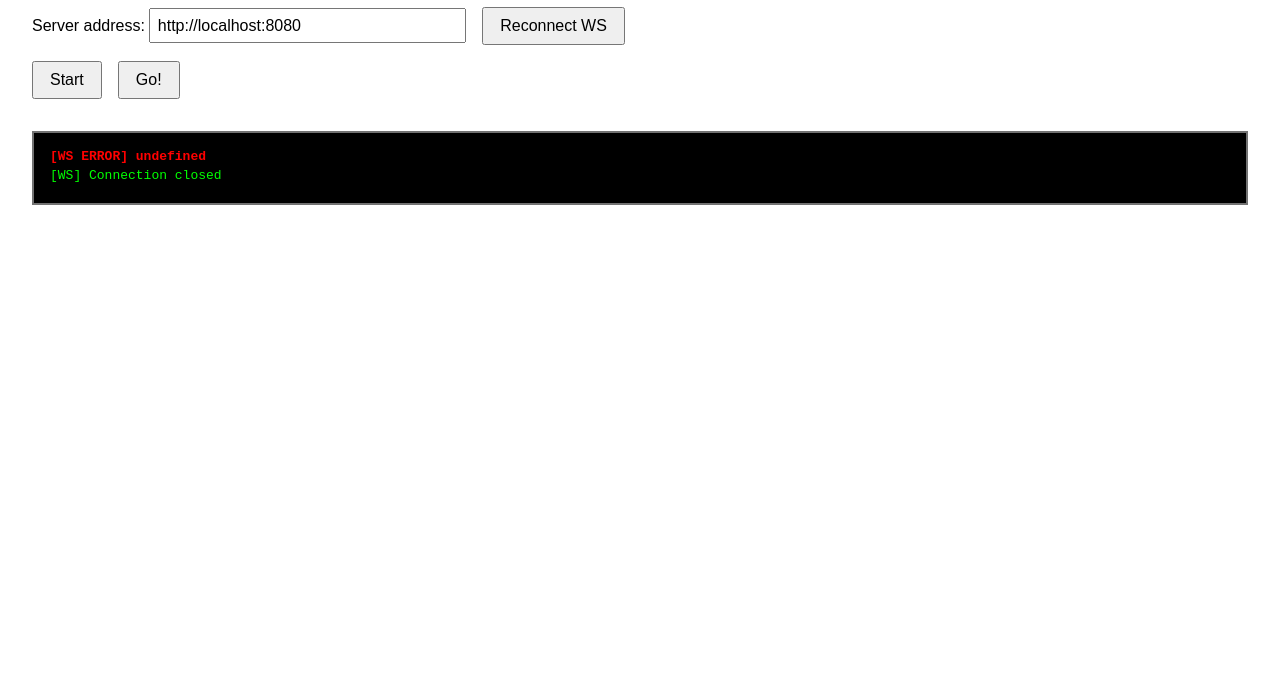
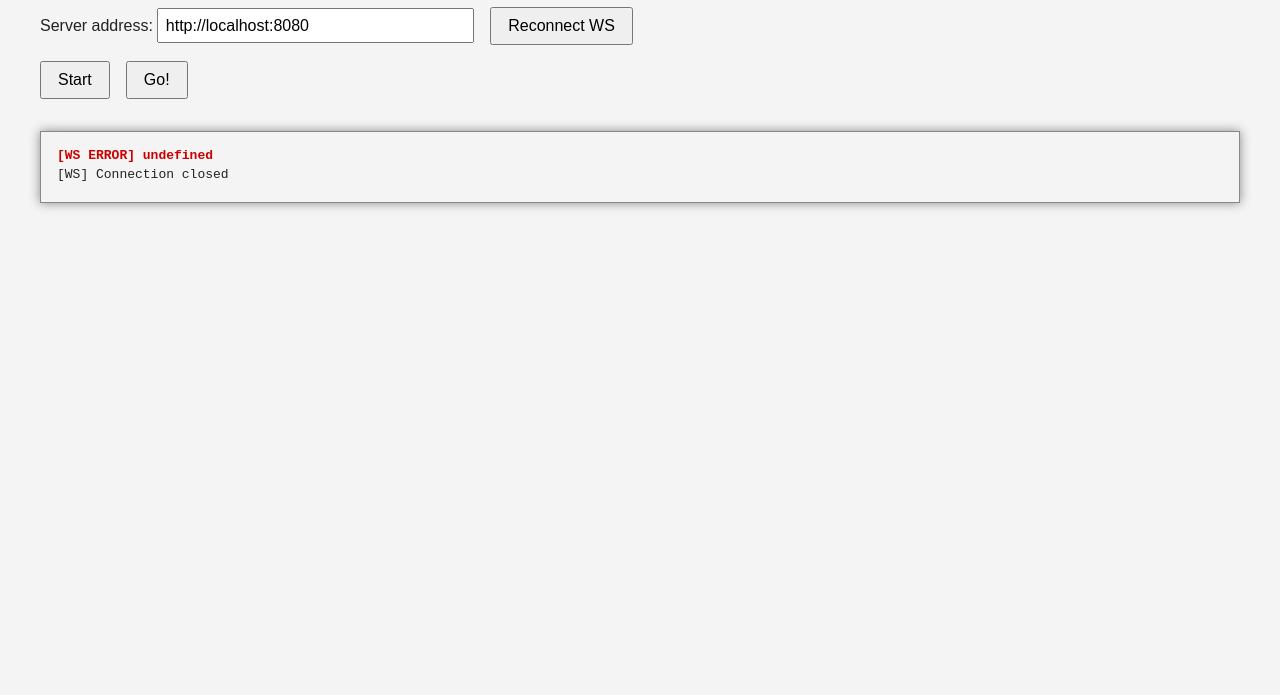
Before and after one commit to lukynmatuska/midi-server, a plain HTML site: page frontend/index.html in a window 1280 px wide. Shown: the part 105-800 px from the top of the page. Drawn offline with nearby package versions, Linux system fonts and the light colour scheme.

Commit message:
frontend: add dark mode and make it default

```diff
--- a/frontend/index.html
+++ b/frontend/index.html
@@ -7,19 +7,32 @@
   <title>MIDI Control Frontend</title>
   <script src="https://unpkg.com/vue@3/dist/vue.global.prod.js"></script>
   <style>
+    :root {
+      --bg-color: black;
+      --text-color: #00ff00;
+      --error-color: #ff4444;
+      --border-color: #00ff00;
+    }
+
+    @media (prefers-color-scheme: light) {
+      :root {
+        --bg-color: #f4f4f4;
+        --text-color: #222;
+        --error-color: #c00;
+        --border-color: #888;
+      }
+    }
+
     body {
       font-family: sans-serif;
-      min-height: 90vh;
-      height: 100%;
-      padding: 0px;
-      margin: 0px;
+      background: var(--bg-color);
+      color: var(--text-color);
     }
 
     #app {
       display: flex;
       flex-direction: column;
       margin: 2rem;
-      height: 100%;
     }
 
     button {
@@ -44,13 +57,14 @@
       flex-direction: column-reverse;
       margin-top: 2rem;
       padding: 1rem;
-      background: #000000;
-      border: 2.5px solid #727272;
+      background: var(--bg-color);
+      border: 1px solid var(--border-color);
       max-height: 44vh;
       overflow-y: auto;
       flex-grow: 1;
       font-family: monospace;
-      color: #00ff00;
+      color: var(--text-color);
+      box-shadow: 0 0 10px var(--border-color);
     }
 
     .log-entry {
@@ -58,7 +72,7 @@
     }
 
     .log-entry.error {
-      color: red;
+      color: var(--error-color);
       font-weight: bold;
     }
   </style>
```
